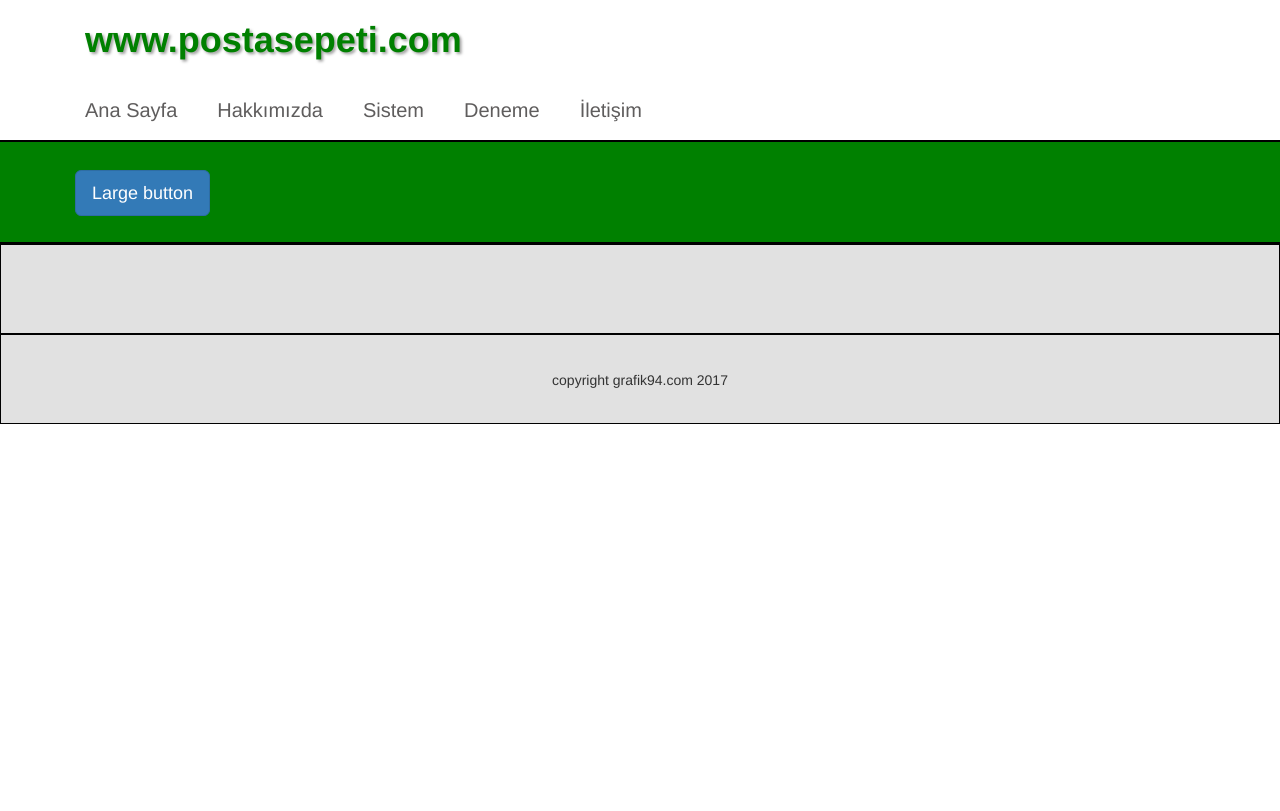
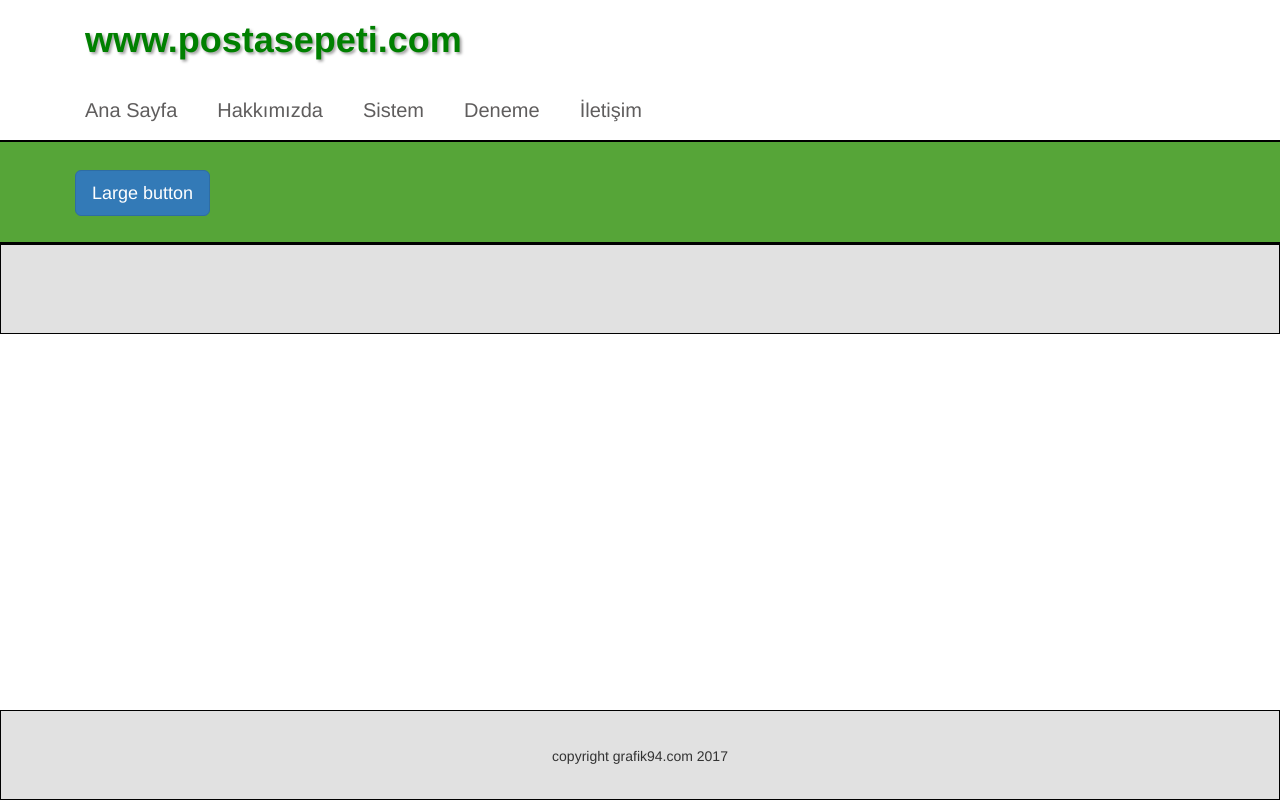
Before and after one commit to fatihint/postasepeti, a PHP site: page /template-parts/anasayfa.php in a window 1280 px wide. Before the commit the page ends 424 px from the top, so only its background shows below. Run offline with PHP 8.4, Linux system fonts and the light colour scheme.

Commit message:
footer duzenlendi

```diff
--- a/assets/css/style.css
+++ b/assets/css/style.css
@@ -40,7 +40,7 @@ header#header .container .menu .navbar {
 
 header#header .container .menu .navbar .navbar-collapse {
     border: 0;
-    overflow-y: hidden;
+    overflow: hidden;
 }
 
 
@@ -74,7 +74,7 @@ header#header .container .menu .navbar #bs-example-navbar-collapse-1 ul li a:hov
 }
 
 header#header .images-menu {
-    background: green;
+    background: #56a538;
     border-top: 2px solid black;
     border-bottom: 2px solid black;
 }
@@ -105,6 +105,9 @@ header#header .sprite {
     background: #e1e1e1;
     text-align: center;
     line-height: 90px;
+    position: absolute;
+    bottom: 0;
+    width: 100%;
 }
 
 /*************************
```
